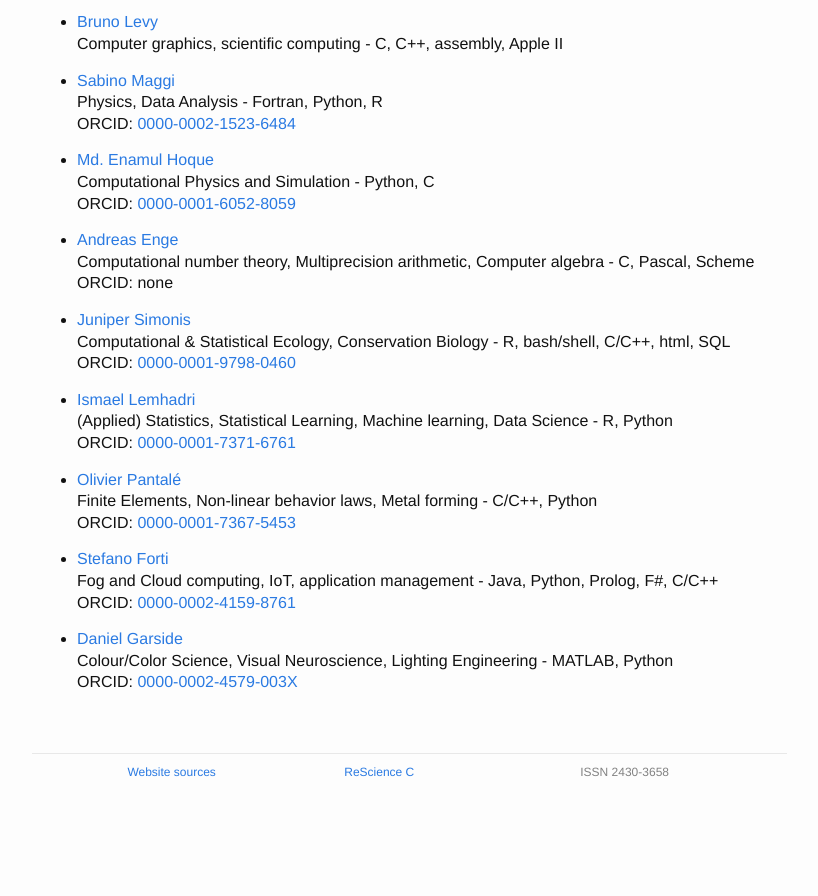
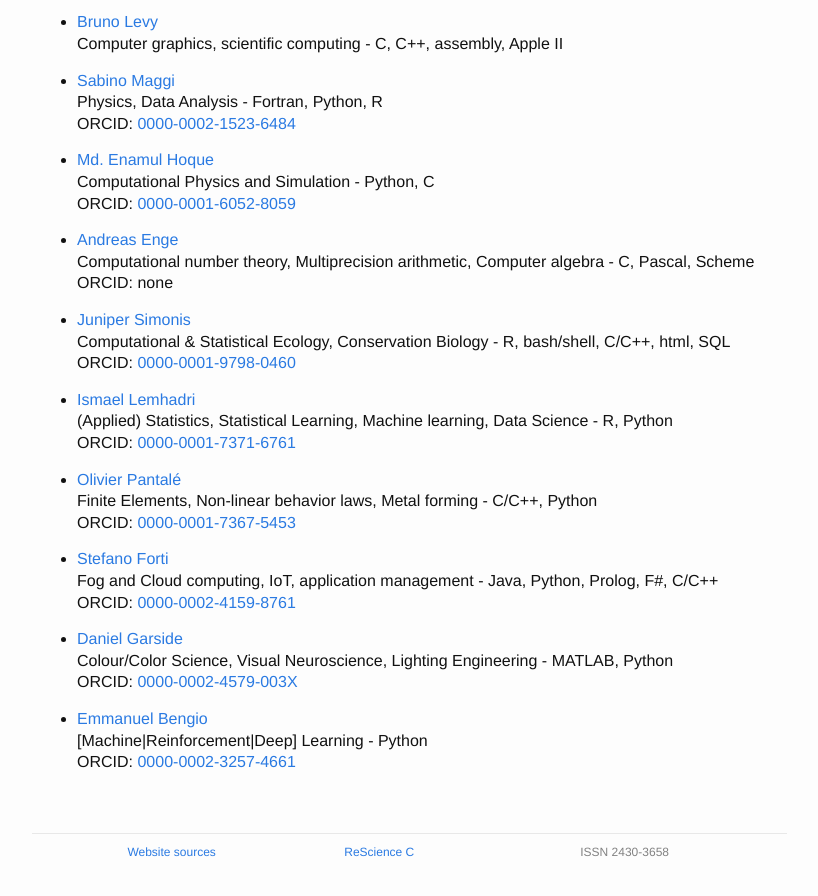
Before and after one commit to ReScience/rescience.github.io, a Jekyll site: the page built from 04-board.md, in a window 1280 px wide and 900 px high, scrolled down 11019 px. Shown: the top 896 px of the window, without its empty margins (223-1041 px from the left). Built offline with Jekyll 4.4.1, drawn with Linux system fonts in a browser that asks for light colours; our own code applies the rules of GitHub Pages for plain Markdown files; before the commit the page ends 11839 px from its top, so only the background shows below that.

Commit message:
Added Emmanuel Bengio

```diff
--- a/04-board.md
+++ b/04-board.md
@@ -602,3 +602,7 @@ ORCID: [0000-0002-8225-7517](https://orcid.org/0000-0002-8225-7517)
 * [Daniel Garside](https://github.com/da5nsyw)
   Colour/Color Science, Visual Neuroscience, Lighting Engineering - MATLAB, Python
   ORCID: [0000-0002-4579-003X](https://orcid.org/0000-0002-4579-003X)
+
+* [Emmanuel Bengio](https://github.com/bengioe)
+  [Machine|Reinforcement|Deep] Learning - Python
+  ORCID: [0000-0002-3257-4661](https://orcid.org/0000-0002-3257-4661)
```
